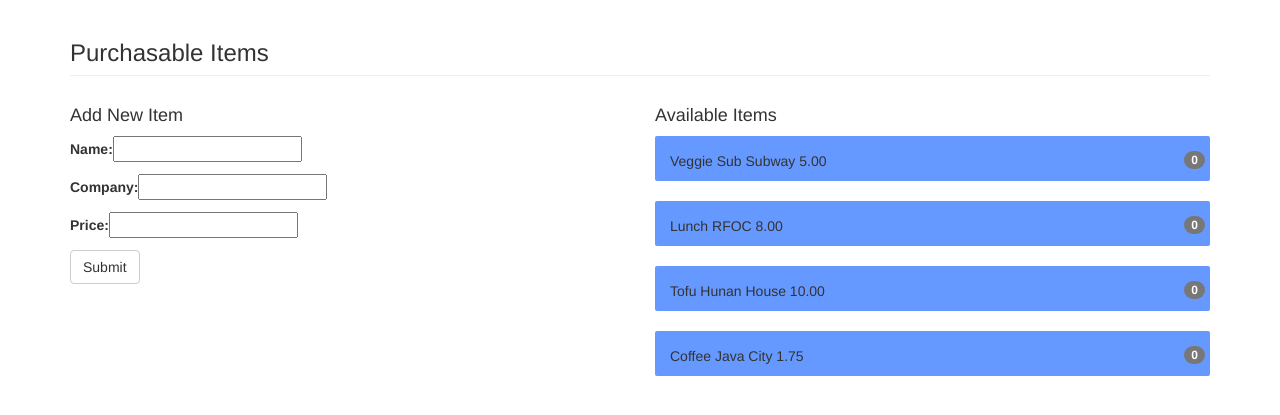
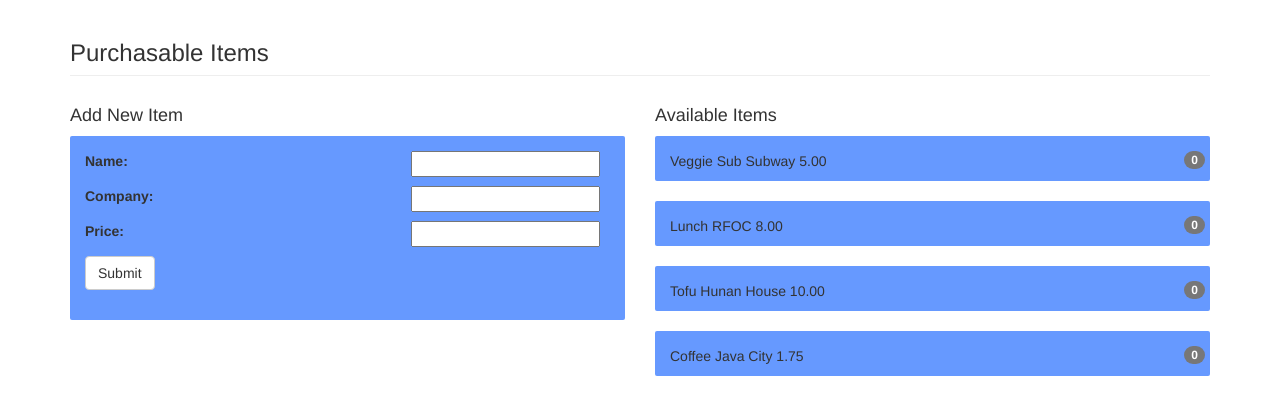
Before and after one commit to marcusshepp/dollars, a Django app: page /item/ in a window 1280 px wide. Shown: the top 415 px of the page. Run offline with Django 3.2, Linux system fonts and the light colour scheme; data comes from the database, SQL or seed files in the repository; some libraries are stand-ins or nearby versions.

Commit message:
some form styleing :airplane:

```diff
--- a/receipt/static/css/dat_style.css
+++ b/receipt/static/css/dat_style.css
@@ -9,3 +9,11 @@
 .badge {
   margin-left: 15px !important;
 }
+.formmy {
+  background-color: #6699ff;
+  border-radius: 2px 2px 2px 2px;
+  padding: 15px 25px 30px 15px;
+}
+.item_form p label input {
+  margin-left: 50px !important;
+}
--- a/receipt/static/js/dyliams.js
+++ b/receipt/static/js/dyliams.js
@@ -14,7 +14,7 @@ var collect_items = setInterval(function(){
         $(".items").html(item_markup);
       }
   });
-}, 5000)
+}, 5000);
 function send_new_item(form){
   var url = form.action;
   var form_data = $(form).serializeArray();
@@ -22,4 +22,4 @@ function send_new_item(form){
   $.post(url, form_data);
   $("#item_form_header").html("<p class='text-success'>Successfully Added: " + name +  "</p>");
   document.getElementsByClassName('item_form')[0].reset();
-}
+};
--- a/templates/receipt/item.html
+++ b/templates/receipt/item.html
@@ -8,10 +8,10 @@
   <div class="col-md-6">
     <h4 id="item_form_header">Add New Item</h4>
     <form class="formmy item_form" action="{% url 'items' %}" method="POST" enctype="multipart/form-data">{% csrf_token %}
-      <p><label for="name">Name: </label><input type="text" name="name" max_length="250"/></p>
-      <p><label for="company_came_from">Company: </label><input type="text" name="company_came_from" max_length="50"></p>
-      <p><label for="price">Price: </label><input type="number" name="price" step="0.01"></p>
-      <input type="button" value="Submit" class="btn btn-default" onclick="send_new_item(this.form)">
+      <p><label for="name">Name: </label><input type="text" name="name" max_length="250"/ class="pull-right"></p>
+      <p><label for="company_came_from">Company: </label><input type="text" name="company_came_from" max_length="50" class="pull-right"></p>
+      <p><label for="price">Price: </label><input type="number" name="price" step="0.01" class="pull-right"></p>
+      <input type="button" value="Submit" class="btn btn-default" onclick="send_new_item(this.form)" class="pull-right">
     </form>
   </div>
   <div class="col-md-6">
```
